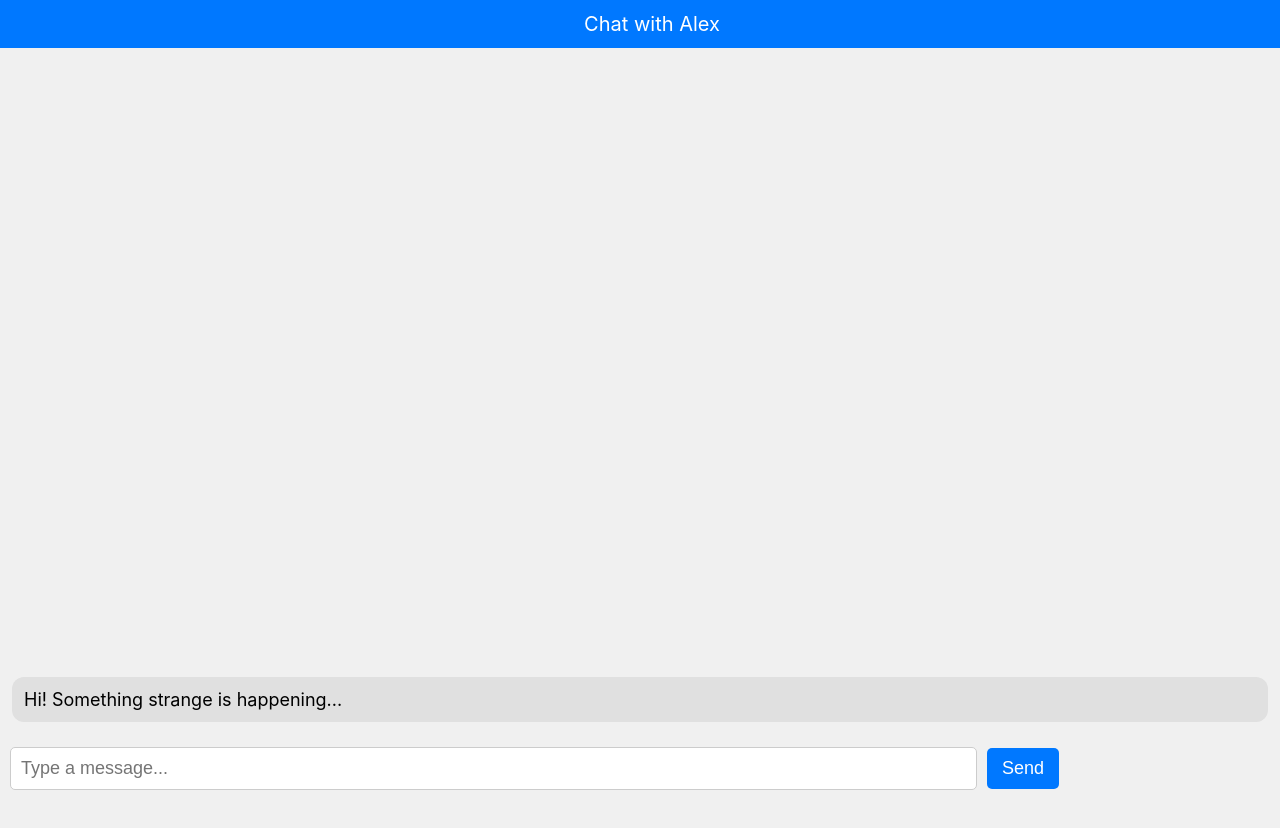
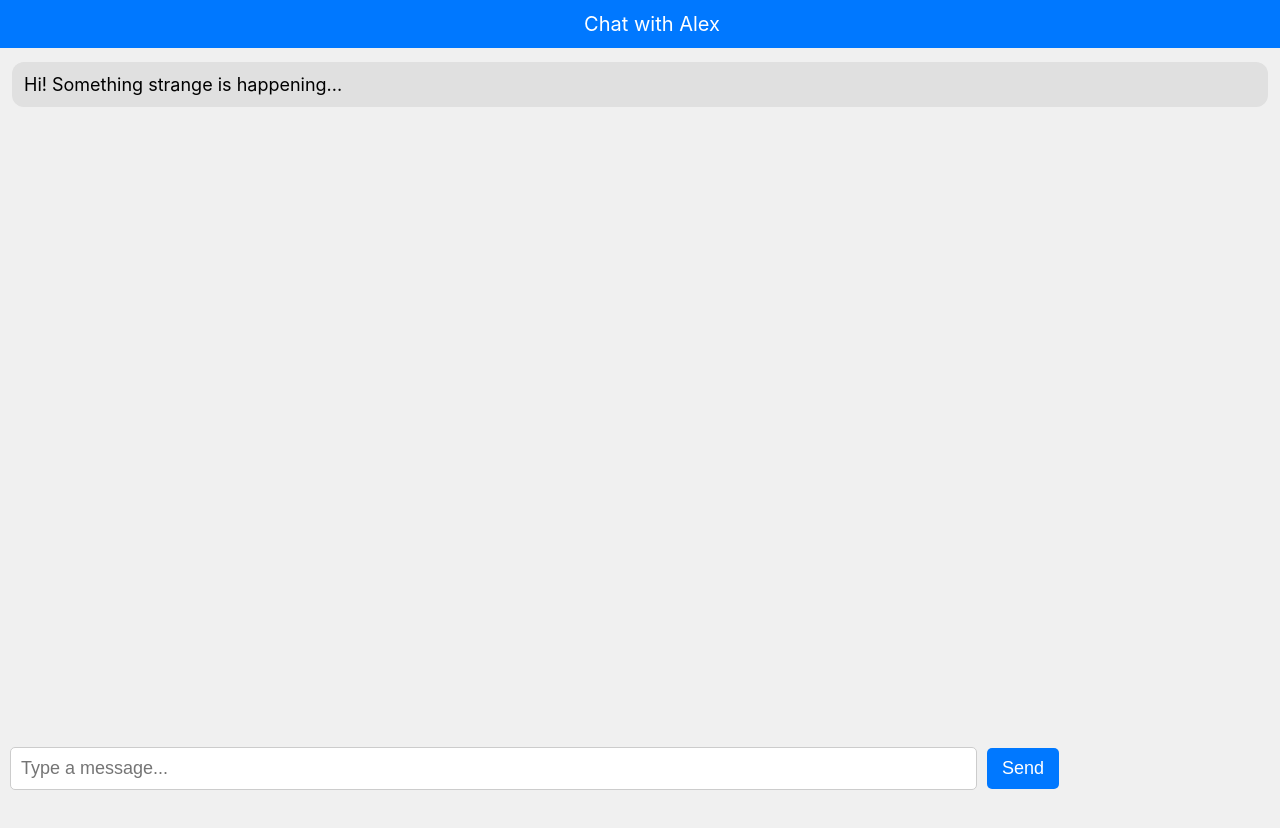
Before and after one commit to RobBlobWeb/Test, a plain HTML site: page index.html in a window 1280 px wide. Drawn offline with Linux system fonts and the light colour scheme.

Commit message:
Update styles.css

```diff
--- a/styles.css
+++ b/styles.css
@@ -1,7 +1,7 @@
 body { margin: 0; font-family: -apple-system, sans-serif; font-size: 18px; }
 .app { width: 100%; height: 100vh; background: #f0f0f0; position: relative; }
 .header { background: #0078ff; color: white; padding: 12px; text-align: center; font-size: 20px; position: fixed; top: 0; width: 100%; z-index: 1; }
-.chat { margin-top: 44px; margin-bottom: 60px; height: calc(100vh - 104px); overflow-y: auto; padding: 12px; box-sizing: border-box; display: flex; flex-direction: column-reverse; } /* Reverse order */
+.chat { margin-top: 44px; margin-bottom: 60px; height: calc(100vh - 104px); overflow-y: auto; padding: 12px; box-sizing: border-box; } /* Normal flow */
 .message { background: #e0e0e0; margin: 6px 0; padding: 12px; border-radius: 12px; }
 .sent { background: #0078ff; color: white; text-align: right; }
 .message pre { margin: 0; padding: 0; background: none; font-family: inherit; font-size: inherit; white-space: pre-wrap; }
```
